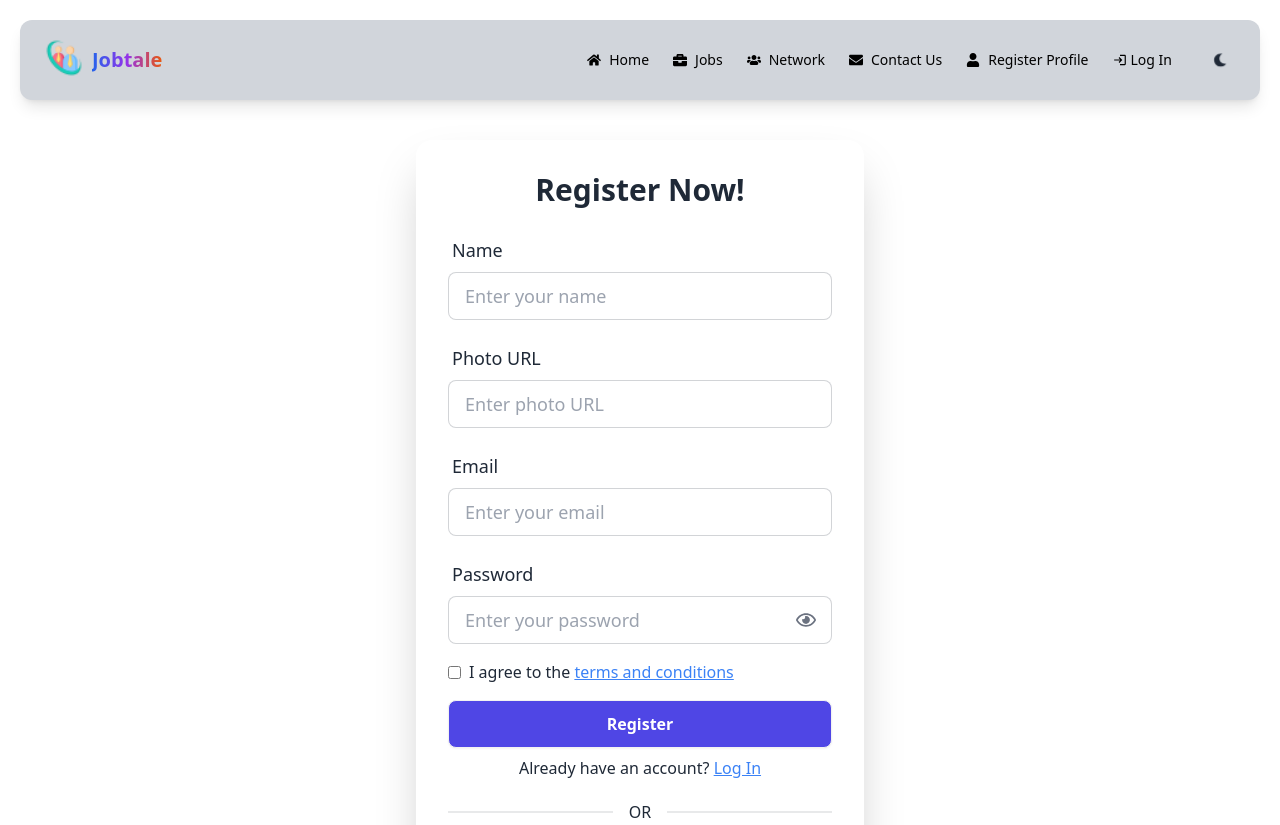
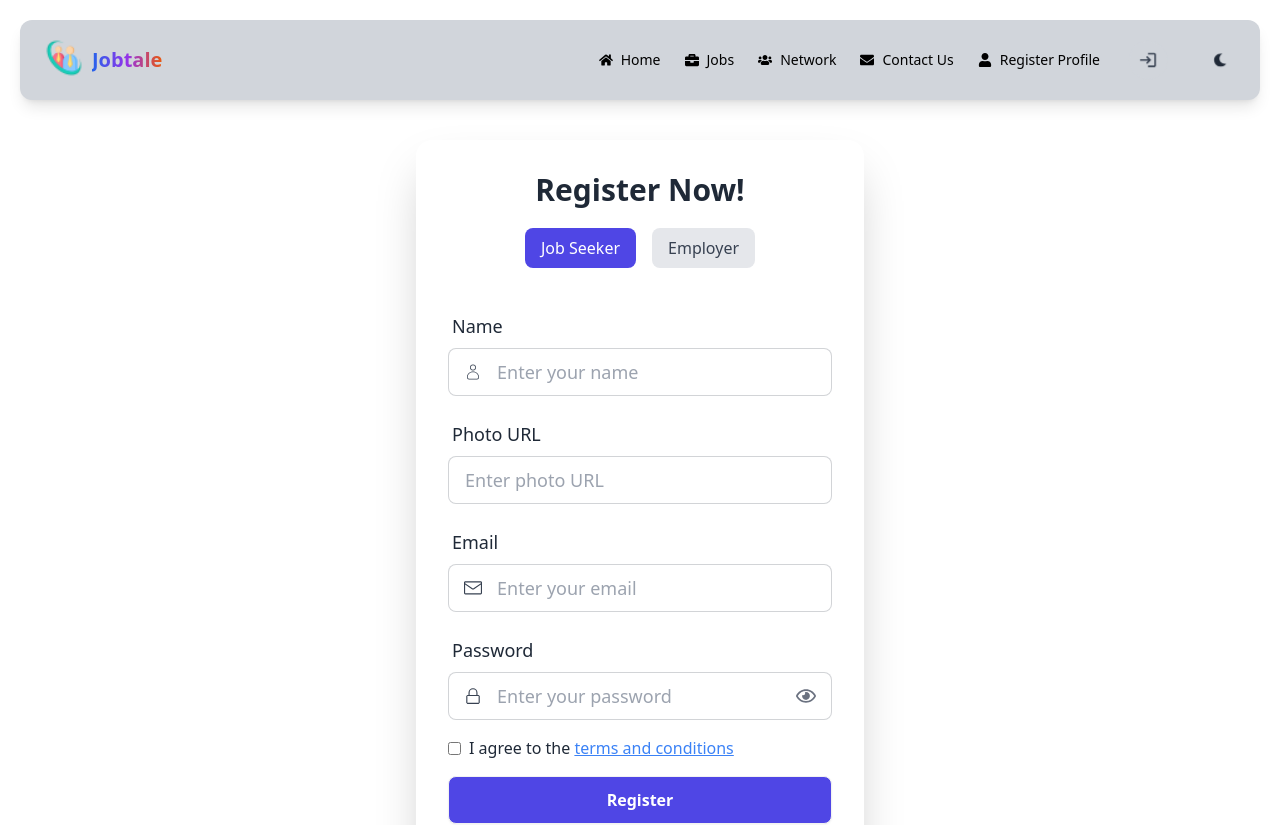
Before and after one commit to Md-Nur-Amin/Job-Portal-frontend, a React (Vite) app: page /SignUp in a window 1280 px wide. Shown: the top 825 px of the page. Built offline with nearby package versions, Linux system fonts and the light colour scheme; no server answers.

Commit message:
navbar and icon updated

```diff
--- a/src/Layout/AuthForm/SignUp/SignUp.jsx
+++ b/src/Layout/AuthForm/SignUp/SignUp.jsx
@@ -6,7 +6,10 @@ import { FiAlertTriangle } from "react-icons/fi";
 import { FaGithub } from "react-icons/fa";
 import { FcGoogle } from "react-icons/fc";
 import Swal from "sweetalert2";
-
+import { GoMail } from "react-icons/go";
+import { VscLock } from "react-icons/vsc";
+import { CiUser } from "react-icons/ci";
+import { HiLink } from "react-icons/hi2";
 
 const SignUp = () => {
     const { createUser, signUpWithGoogle, signUpWithGithub } = useContext(authContext);
@@ -14,7 +17,7 @@ const SignUp = () => {
     const [registerError, setRegisterError] = useState('');
     const [success, setSuccess] = useState('');
     const [showPass, setShowPass] = useState(false);
-
+    const [userType, setUserType] = useState('job_seeker'); // Default to Job Seeker
 
     const handleRegister = (e) => {
         e.preventDefault();
@@ -45,13 +48,24 @@ const SignUp = () => {
         createUser(email, password)
             .then((result) => {
                 console.log('User created:', result.user);
+
+                // ✅ Store User Info (You may send it to a database)
+                const userInfo = {
+                    uid: result.user.uid,
+                    name,
+                    photo,
+                    email,
+                    userType, // ✅ Store user type
+                };
+                console.log('User Info:', userInfo);
+
                 setSuccess('Account created successfully');
 
                 // ✅ SweetAlert2 Success Notification
                 Swal.fire({
                     icon: "success",
                     title: "Account Created!",
-                    text: "Your account has been successfully created.",
+                    text: `Your ${userType.replace('_', ' ')} account has been successfully created.`,
                     confirmButtonColor: "#3085d6",
                     confirmButtonText: "OK",
                 });
@@ -70,40 +84,103 @@ const SignUp = () => {
             });
     };
 
-
-
-
     return (
         <div className="min-h-screen flex items-center justify-center">
             <div className="card bg-base-100 w-full max-w-md shadow-2xl p-8 my-10">
                 <h1 className="text-3xl font-bold text-center mb-5">Register Now!</h1>
 
+                {/* 🔹 User Type Toggle */}
+                <div className="flex justify-center gap-4 mb-5">
+                    <button
+                        type="button"
+                        className={`px-4 py-2 rounded-lg transition-all ${userType === 'job_seeker' ? 'bg-indigo-600 text-white' : 'bg-gray-200 text-gray-700'
+                            }`}
+                        onClick={() => setUserType('job_seeker')}
+                    >
+                        Job Seeker
+                    </button>
+                    <button
+                        type="button"
+                        className={`px-4 py-2 rounded-lg transition-all ${userType === 'employer' ? 'bg-indigo-600 text-white' : 'bg-gray-200 text-gray-700'
+                            }`}
+                        onClick={() => setUserType('employer')}
+                    >
+                        Employer
+                    </button>
+                </div>
+
+                {/* 🔹 Registration Form */}
                 <form onSubmit={handleRegister} className="space-y-4">
+                    {/* ✅ Hidden Input for User Type */}
+                    <input type="hidden" name="userType" value={userType} />
+
+
                     <div className="form-control w-full">
-                        <label className="label"><span className="label-text text-lg">Name</span></label>
-                        <input type="text" name="name" placeholder="Enter your name" className="input input-bordered w-full text-lg" required />
+                        <label className="label">
+                            <span className="label-text text-lg">Name</span>
+                        </label>
+
+                        <div className="relative w-full">
+                            {/* User Icon Inside Input */}
+                            <span className="absolute left-4 top-1/2 transform -translate-y-1/2 text-gray-700 text-lg">
+                                <CiUser />
+                            </span>
+
+                            {/* Name Input */}
+                            <input
+                                type="text"
+                                name="name"
+                                placeholder="Enter your name"
+                                className="input input-bordered w-full text-lg pl-12"
+                                required
+                            />
+                        </div>
                     </div>
 
+                    {/* Photo URL */}
                     <div className="form-control w-full">
                         <label className="label"><span className="label-text text-lg">Photo URL</span></label>
                         <input type="text" name="photo" placeholder="Enter photo URL" className="input input-bordered w-full text-lg" required />
                     </div>
 
+                    {/* Email */}
                     <div className="form-control w-full">
-                        <label className="label"><span className="label-text text-lg">Email</span></label>
-                        <input type="email" name="email" placeholder="Enter your email" className="input input-bordered w-full text-lg" required />
+                        <label className="label">
+                            <span className="label-text text-lg">Email</span>
+                        </label>
+                        <div className="relative w-full">
+                            <span className="absolute left-4 top-1/2 transform -translate-y-1/2 text-gray-700 text-lg">
+                                <GoMail />
+                            </span>
+                            <input
+                                type="email"
+                                name="email"
+                                placeholder="Enter your email"
+                                className="input input-bordered w-full text-lg pl-12"
+                                required
+                            />
+                        </div>
                     </div>
 
+                    {/* Password */}
                     <div className="form-control w-full">
                         <label className="label"><span className="label-text text-lg">Password</span></label>
                         <div className="relative w-full">
-                            <input type={showPass ? "text" : "password"} name="password" placeholder="Enter your password" className="input input-bordered w-full text-lg pr-12" required />
+                            <span className="absolute left-4 top-1/2 transform -translate-y-1/2 text-gray-700 text-lg">
+                                <VscLock />
+                            </span>
+                            <input
+                                type={showPass ? "text" : "password"}
+                                name="password" placeholder="Enter your password"
+                                className="input input-bordered w-full text-lg pl-12"
+                                required />
                             <span onClick={() => setShowPass(!showPass)} className="absolute right-4 top-1/2 transform -translate-y-1/2 cursor-pointer text-xl text-gray-500">
                                 {showPass ? <FaRegEyeSlash /> : <FaRegEye />}
                             </span>
                         </div>
                     </div>
 
+                    {/* Terms & Conditions */}
                     <div className="flex items-center gap-2">
                         <input type="checkbox" name="terms" id="terms" />
                         <label htmlFor="terms">I agree to the <Link to="/terms" className="text-blue-500 underline">terms and conditions</Link></label>
@@ -114,15 +191,18 @@ const SignUp = () => {
                     </div>
                 </form>
 
+                {/* 🔹 Error & Success Messages */}
                 {success && <p className="text-green-600 text-center mt-3">{success}</p>}
                 {registerError && <p className="text-red-600 text-center mt-3 flex items-center justify-center gap-2"><FiAlertTriangle className="text-xl" />{registerError}</p>}
 
+                {/* 🔹 Login Link */}
                 <div className="my-2 text-center">
                     <p>Already have an account? <Link to="/login" className="underline text-blue-500"> Log In </Link></p>
                 </div>
 
                 <div className="divider">OR</div>
 
+                {/* 🔹 Social Media Login */}
                 <div className="flex flex-col gap-3">
                     <button onClick={signUpWithGoogle} className="btn btn-outline flex items-center justify-center gap-2">
                         <FcGoogle className="text-lg" /> Continue with Google
--- a/src/Layout/Components/Shared/Navbar.jsx
+++ b/src/Layout/Components/Shared/Navbar.jsx
@@ -11,6 +11,7 @@ import { authContext } from '../../Provider/AuthProvider';
 const Navbar = () => {
 
     const { user, logOut } = useContext(authContext);
+
     const handleLogOut = () => {
         logOut()
             .then()
@@ -52,7 +53,7 @@ const Navbar = () => {
             <li className="flex items-center space-x-2 text-black text-sm font-sans relative hover:text-red-500 cursor-pointer transition-all ease-in-out before:transition-all before:ease-in-out before:duration-700 before:absolute before:bg-red-500 before:h-[1px] before:w-0 hover:before:w-full before:bottom-0 before:left-0"> <FaUser /> <Link to="/SignUp"> Register Profile</Link> </li>
 
 
-            <li className="flex items-center space-x-1 text-black text-sm font-sans relative hover:text-red-500 cursor-pointer transition-all ease-in-out before:transition-all before:ease-in-out before:duration-700 before:absolute before:bg-red-500 before:h-[1px] before:w-0 hover:before:w-full before:bottom-0 before:left-0">
+            {/* <li className="flex items-center space-x-1 text-black text-sm font-sans relative hover:text-red-500 cursor-pointer transition-all ease-in-out before:transition-all before:ease-in-out before:duration-700 before:absolute before:bg-red-500 before:h-[1px] before:w-0 hover:before:w-full before:bottom-0 before:left-0">
                 <MdLogin />
                 {user ? (
                     <>
@@ -68,6 +69,44 @@ const Navbar = () => {
                 ) : (
                     <Link to="/login">Log In</Link>
                 )}
+            </li> */}
+
+            <li className="dropdown dropdown-end">
+                {/* 🔹 Profile Icon / Login Icon */}
+                <label tabIndex={0} className="btn btn-ghost btn-circle avatar">
+                    <div className="w-10 rounded-full">
+                        {user ? (
+                            <img src={user.photoURL} alt="User profile" />
+                        ) : (
+                            <div className="w-full h-full flex items-center justify-center bg-gray-300">
+                                <MdLogin className="text-xl text-gray-700" />
+                            </div>
+                        )}
+                    </div>
+                </label>
+
+                {/* 🔹 Dropdown Menu */}
+                <ul
+                    tabIndex={0}
+                    className="menu menu-sm dropdown-content mt-3 z-[1] p-2 shadow bg-base-100 rounded-box w-44"
+                >
+                    {user ? (
+                        <>
+                            <li><a> {user?.displayName} </a></li>
+                            <li>
+                                <Link to="/profile">My Profile</Link>
+                            </li>
+
+                            <li>
+                                <button onClick={handleLogOut} className="text-red-500">Log Out</button>
+                            </li>
+                        </>
+                    ) : (
+                        <li>
+                            <Link to="/login">Log In</Link>
+                        </li>
+                    )}
+                </ul>
             </li>
 
 
```
